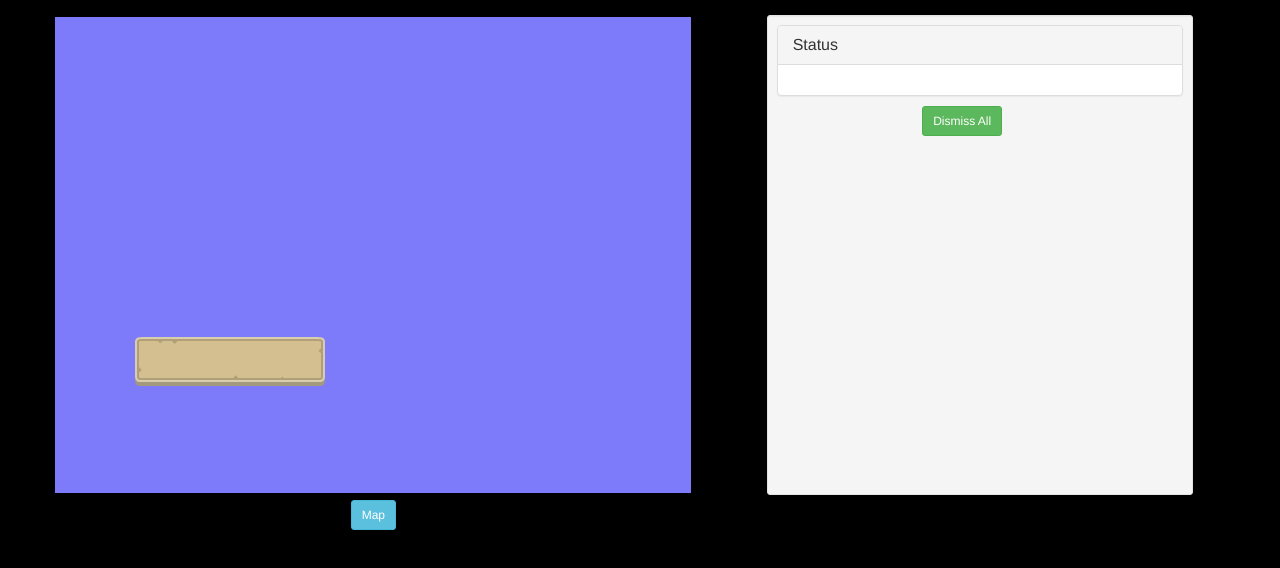
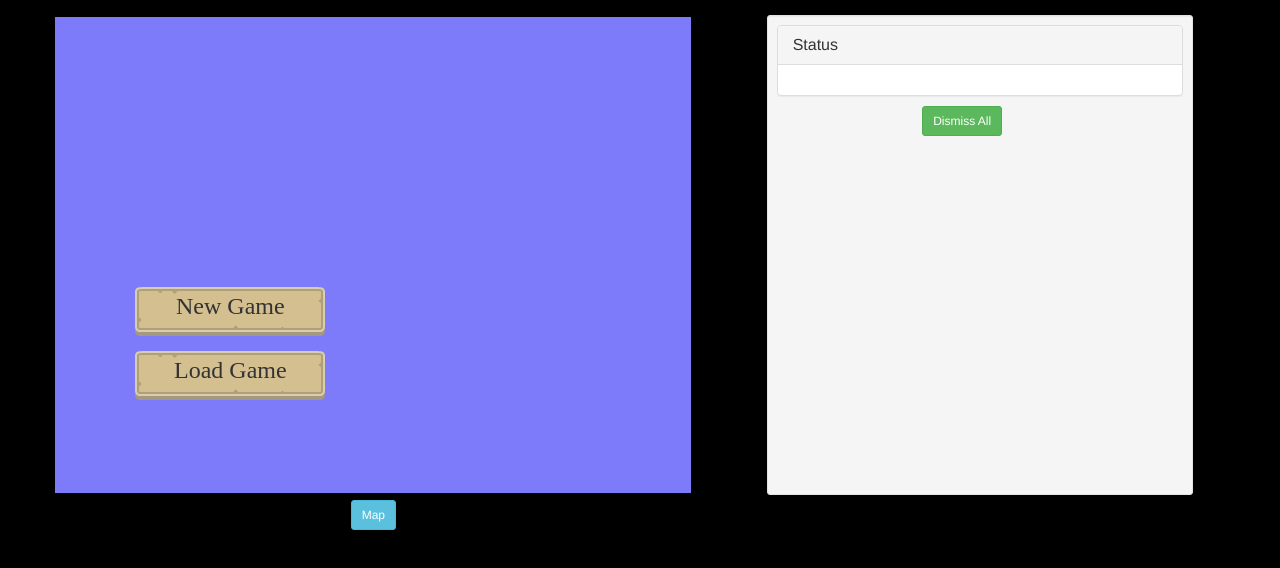
Before and after one commit to beepboopitschloe/pirates, a plain HTML site: page index.html in a window 1280 px wide. Drawn offline with nearby package versions, Linux system fonts and the light colour scheme.

Commit message:
Continued work on main menu.

```diff
--- a/index.html
+++ b/index.html
@@ -72,7 +72,7 @@
 
 	<script type="text/javascript" src="src/metaplayer.js"></script>
 	<script type="text/javascript" src="src/World.js"></script>
-	<script type="text/javascript" src="src/menuScenes.js"></script>
+	<script type="text/javascript" src="src/menus.js"></script>
 	<script type="text/javascript" src="src/scenes.js"></script>
 	<script type="text/javascript" src="src/components.js"></script>
 	<script type="text/javascript" src="src/duelScenes.js"></script>
--- a/src/menuScenes.js
+++ /dev/null
@@ -1,16 +0,0 @@
-Crafty.scene('MainMenu', function() {
-	playBtn = Crafty.e('2D, Canvas, gui_btn, Mouse')
-		.attr({
-			x: Game.viewportWidth()/8,
-			y: Game.viewportHeight()/3*2
-		});
-
-	playBtn.bind('KeyDown', function(e) {
-		console.log('clicked');
-		Crafty.scene('Game');
-	});
-
-	console.log(playBtn.mbr());
-}, function() {
-
-});
--- /dev/null
+++ b/src/menus.js
@@ -0,0 +1,72 @@
+Crafty.c('MenuItem', {
+	init: function() {
+		this.requires('2D, Canvas, gui_btn');
+		this.text = null;
+		this.action = function() { console.log("No action specified.") };
+	},
+
+	setText: function(text) {
+		this.text = Crafty.e('2D, DOM, Text')
+						.attr({
+							x: this.x,
+							y: this.y+6,
+							w: this.w,
+							h: this.h
+						})
+						.text(text);
+
+		this.text.textFont({ size: '24px', family: 'KenPixel Mini' });
+
+		return this;
+	},
+
+	setAction: function(func) {
+		this.action = func;
+
+		return this;
+	}
+});
+
+Crafty.c('MenuSelector', {
+	init: function() {
+		this.requires('2D, Canvas, gui_selector');
+	}
+});
+
+Menu = function(x, y, options, defaultOption) {
+	this.startX = x || 0;
+	this.startY = y || 0;
+
+	this.options = new Array(options.length);
+	this.defaultOption = defaultOption || 0;
+
+	for (i in options) {
+		var optStr = options[i].text,
+			action = options[i].action;
+
+		this.options[i] = Crafty.e('MenuItem')
+							.attr({
+								x: this.startX,
+								y: this.startY + (64*i)
+							})
+							.setText(optStr);
+	}
+}
+
+Crafty.scene('MainMenu', function() {
+	var options = [{
+		text: 'New Game',
+		action: function() {
+			Crafty.scene('Game');
+		}
+	}, {
+		text: 'Load Game',
+		action: function() {
+			Crafty.scene('Game', true);
+		}
+	}]
+
+	menu = new Menu(Game.viewportWidth()/8, Game.viewportHeight()/16*9, options);
+}, function() {
+
+});
--- a/src/scenes.js
+++ b/src/scenes.js
@@ -1,5 +1,5 @@
-Crafty.scene('Game', function() {
-	if (Crafty.storage("World:stored")) {
+Crafty.scene('Game', function(load) {
+	if (load && Crafty.storage("World:stored")) {
 		World.load();
 	} else {
 		World.createNew();
```
Also changed, not shown: gui/selector.png (added).
